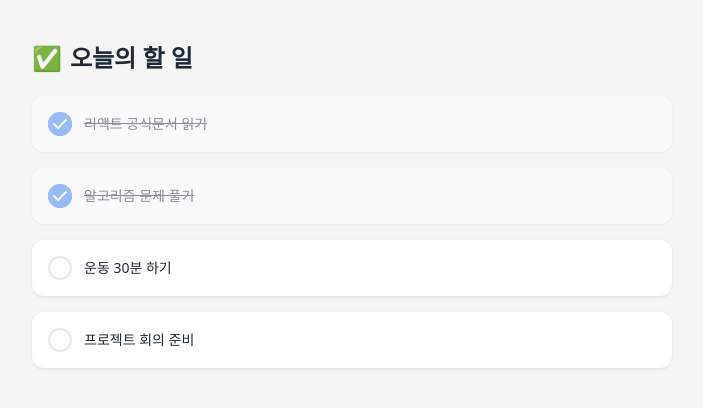
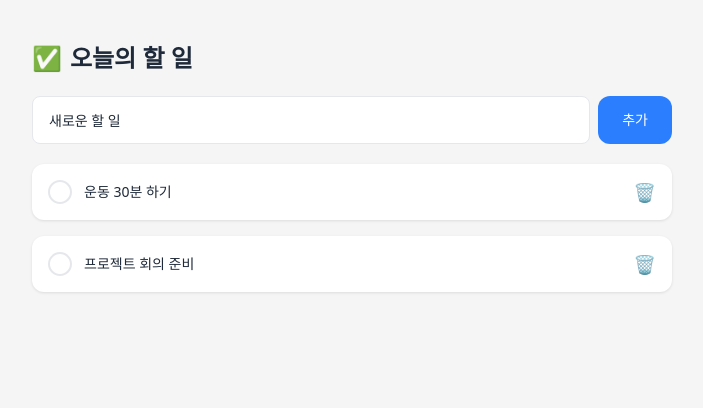
Before and after one commit to IT-Cotato/13th-Frontend-Assignment, a React (Vite) app: page / in a window 1280 px wide. Shown: the top 408 px of the page, without its empty margins (8-711 px from the left). Built offline with nearby package versions, Linux system fonts and the light colour scheme.

Commit message:
feat: TodoInput 및 추가 버튼 추가, 기능 구현

```diff
--- a/src/App.tsx
+++ b/src/App.tsx
@@ -1,5 +1,6 @@
 import { useState } from "react";
 import TodoHeader from "./components/TodoHeader";
+import TodoInput from "./components/TodoInput";
 import TodoList from "./components/TodoList";
 
 export type Todo = {
@@ -12,11 +13,11 @@ function App() {
   const title = "오늘의 할 일";
   const icon = "✅";
 
+  const [inputValue, setInputValue] = useState<string>("새로운 할 일");
+
   const [todos, setTodos] = useState<Todo[]>([
-    { id: 1, text: "리액트 공식문서 읽기", completed: true },
-    { id: 2, text: "알고리즘 문제 풀기", completed: true },
-    { id: 3, text: "운동 30분 하기", completed: false },
-    { id: 4, text: "프로젝트 회의 준비", completed: false },
+    { id: 1, text: "운동 30분 하기", completed: false },
+    { id: 2, text: "프로젝트 회의 준비", completed: false },
   ]);
 
   const handleToggleTodo = (id: number) => {
@@ -27,11 +28,41 @@ function App() {
     );
   };
 
+  const handleDeleteTodo = (id: number) => {
+    setTodos((prevTodos) => prevTodos.filter((todo) => todo.id !== id));
+  };
+
+  const handleAddTodo = () => {
+    const trimmedValue = inputValue.trim();
+
+    if (!trimmedValue) {
+      return;
+    }
+
+    const newTodo: Todo = {
+      id: Date.now(),
+      text: trimmedValue,
+      completed: false,
+    };
+
+    setTodos((prevTodos) => [newTodo, ...prevTodos]);
+    setInputValue("");
+  };
+
   return (
     <div className="min-h-screen bg-neutral-100 p-10">
       <div className="flex flex-col items-start gap-5">
         <TodoHeader icon={icon} title={title} />
-        <TodoList todos={todos} onToggle={handleToggleTodo} />
+        <TodoInput
+          value={inputValue}
+          onChange={setInputValue}
+          onAdd={handleAddTodo}
+        />
+        <TodoList
+          todos={todos}
+          onToggle={handleToggleTodo}
+          onDelete={handleDeleteTodo}
+        />
       </div>
     </div>
   );
--- a/src/components/TodoCard.tsx
+++ b/src/components/TodoCard.tsx
@@ -5,15 +5,17 @@ type TodoCardProps = {
   text: string;
   completed: boolean;
   onToggle: () => void;
+  onDelete: () => void;
 };
 
-function TodoCard({ text, completed, onToggle }: TodoCardProps) {
+function TodoCard({ text, completed, onToggle, onDelete }: TodoCardProps) {
   return (
     <div
-      className={`flex h-14 w-full items-center gap-3 rounded-xl bg-white p-4 shadow-[0px_1px_3px_0px_rgba(0,0,0,0.10)] ${
+      className={`flex h-14 w-full items-center justify-between rounded-xl bg-white p-4 shadow-[0px_1px_3px_0px_rgba(0,0,0,0.10)] ${
         completed ? "opacity-50" : ""
       }`}
     >
+      <div className="flex items-center gap-3">
         <img
           src={completed ? checked : unchecked}
           alt={completed ? "완료" : "미완료"}
@@ -31,6 +33,16 @@ function TodoCard({ text, completed, onToggle }: TodoCardProps) {
           </span>
         )}
       </div>
+
+      <button
+        type="button"
+        onClick={onDelete}
+        className="shrink-0 text-lg leading-none text-gray-500"
+        aria-label="할 일 삭제"
+      >
+        🗑️
+      </button>
+    </div>
   );
 }
 
--- /dev/null
+++ b/src/components/TodoInput.tsx
@@ -0,0 +1,28 @@
+type TodoInputProps = {
+  value: string;
+  onChange: (value: string) => void;
+  onAdd: () => void;
+};
+
+function TodoInput({ value, onChange, onAdd }: TodoInputProps) {
+  return (
+    <div className="flex w-[640px] items-center gap-2">
+      <input
+        type="text"
+        value={value}
+        placeholder="할 일을 입력하세요"
+        onChange={(e) => onChange(e.target.value)}
+        className="h-12 flex-1 rounded-lg border border-gray-200 bg-white px-4 py-3 text-sm font-normal leading-5 text-gray-800 outline-none placeholder:text-gray-400 focus:shadow-[0px_0px_0px_4px_rgba(59,130,246,1.00)] focus:outline focus:outline-2 focus:outline-offset-[-2px] focus:outline-blue-500"
+      />
+      <button
+        type="button"
+        onClick={onAdd}
+        className="h-12 rounded-xl bg-blue-500 px-6 text-sm font-medium leading-5 text-white"
+      >
+        추가
+      </button>
+    </div>
+  );
+}
+
+export default TodoInput;
--- a/src/components/TodoList.tsx
+++ b/src/components/TodoList.tsx
@@ -4,9 +4,10 @@ import type { Todo } from "../App";
 type TodoListProps = {
   todos: Todo[];
   onToggle: (id: number) => void;
+  onDelete: (id: number) => void;
 };
 
-function TodoList({ todos, onToggle }: TodoListProps) {
+function TodoList({ todos, onToggle, onDelete }: TodoListProps) {
   if (todos.length === 0) {
     return (
       <div className="inline-flex h-60 w-[640px] flex-col items-start justify-start gap-3 rounded-xl bg-white pt-16 shadow-[0px_1px_3px_0px_rgba(0,0,0,0.10)]">
@@ -33,6 +34,7 @@ function TodoList({ todos, onToggle }: TodoListProps) {
             text={todo.text}
             completed={todo.completed}
             onToggle={() => onToggle(todo.id)}
+            onDelete={() => onDelete(todo.id)}
           />
         </li>
       ))}
```
Lines whose indentation alone changed are shown as unchanged.
